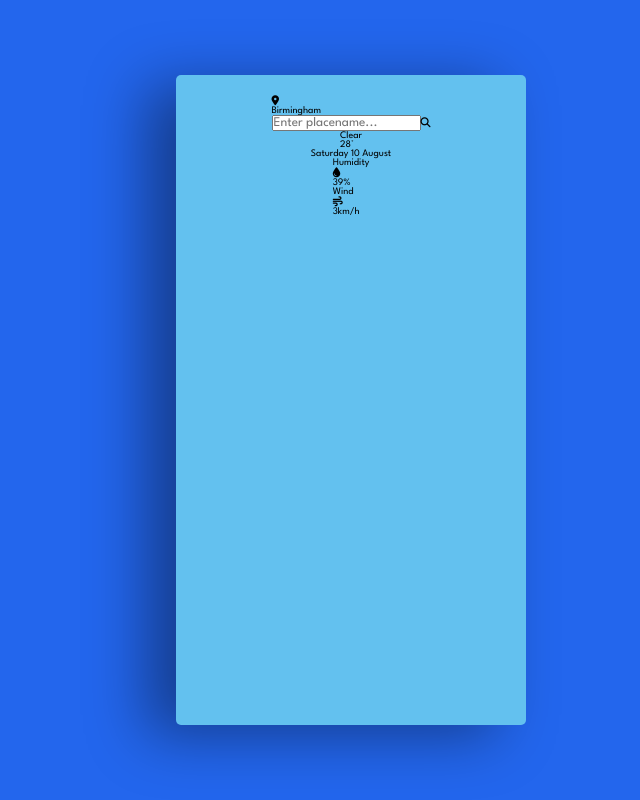
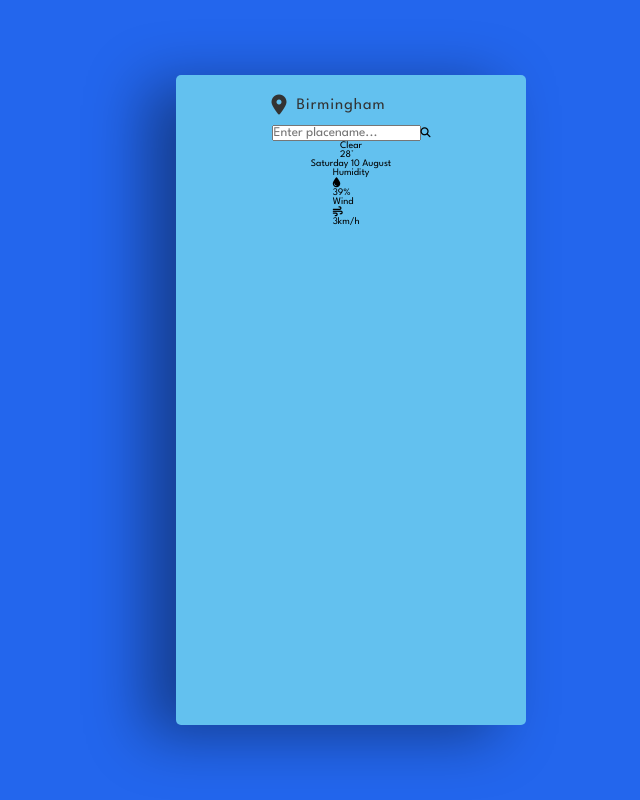
Before and after one commit to Nimira43/Weather-News, a React (Vite) app: page / in a window 1280 px wide. Shown: the whole page, without its empty margins (289-929 px from the left). Built offline with nearby package versions, Linux system fonts and the light colour scheme.

Commit message:
Styling top of app.

```diff
--- a/src/Components/WeatherApp.css
+++ b/src/Components/WeatherApp.css
@@ -22,3 +22,26 @@
   padding: 2rem;
   box-shadow: -3rem 1rem 6rem rgba(0, 0, 0, 0.4);
 }
+
+.search {
+  display: flex;
+  flex-direction: column;
+  row-gap: 1rem
+}
+
+.search-top {
+  display: flex;
+  align-items: center;
+  column-gap: 1rem;
+}
+
+.search-top i {
+  font-size: 2rem;
+  color: #333;
+}
+
+.search-top div {
+  font-size: 1.6rem;
+  color: #333;
+  letter-spacing: 0.1rem;
+}
```
